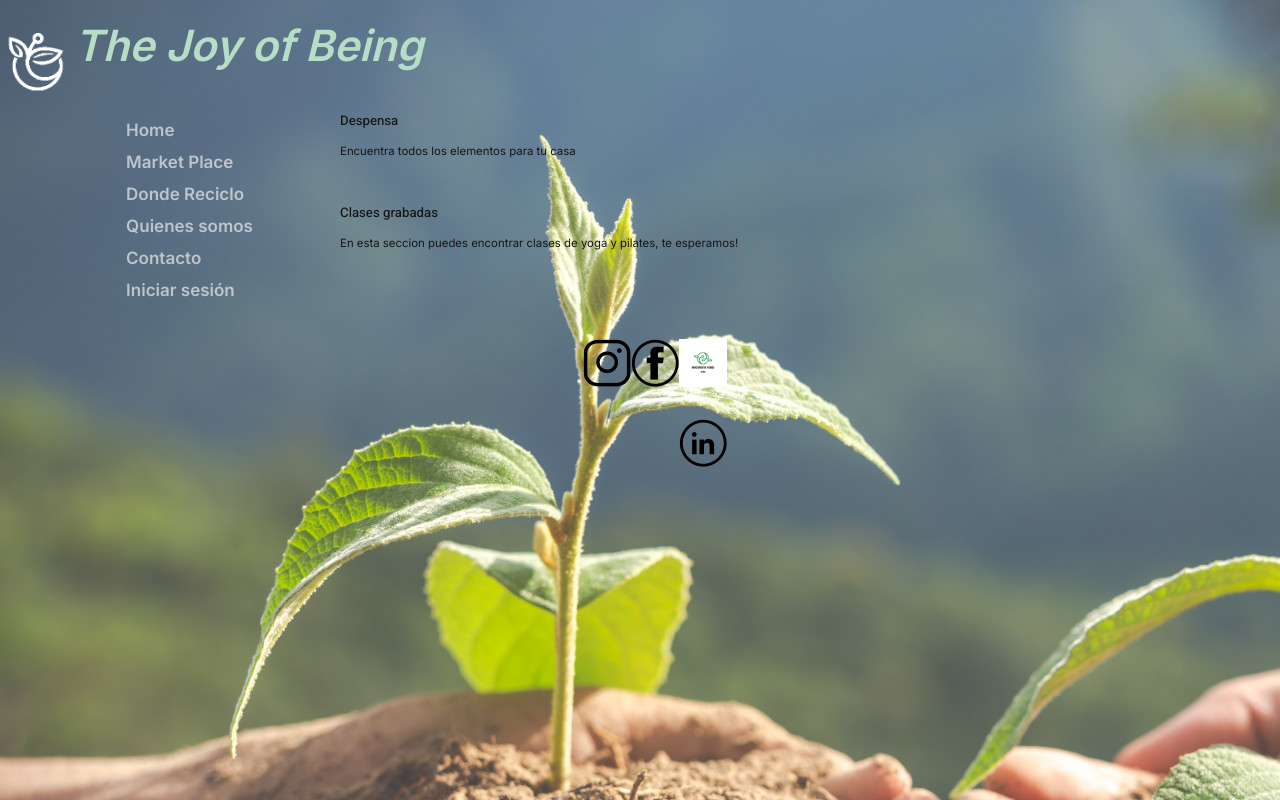
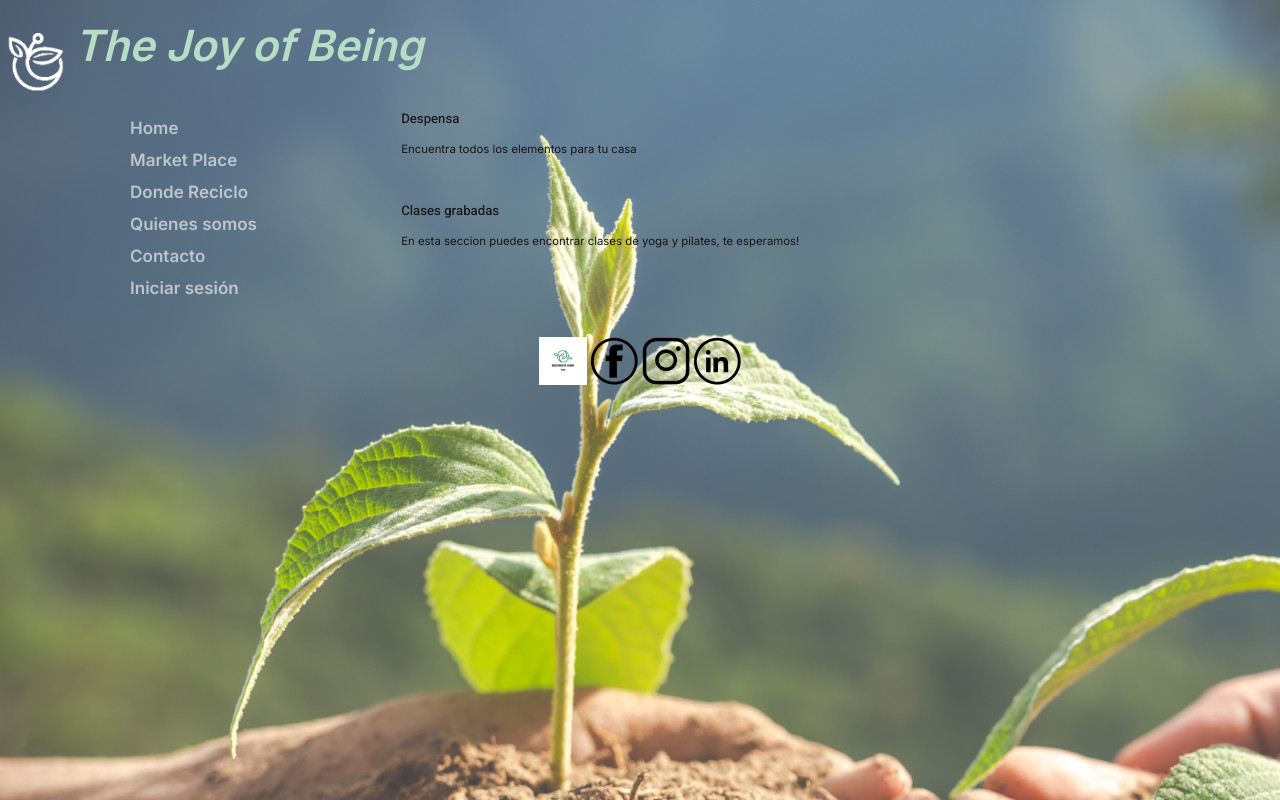
Before and after one commit to MelBareno/CoderHouse_PF_Tercera-entrega, a website: page pages/marketplace.html in a window 1280 px wide. Drawn offline with Linux system fonts and the light colour scheme.

Commit message:
adicionales entrega

```diff
--- a/css/scss/_buttons.scss
+++ b/css/scss/_buttons.scss
@@ -26,7 +26,7 @@
     input[type="reset"],
     input[type="button"], {
         @extend .btn;
-        background-color: pink;
+        background-color: var(--color-btn-input);
     }
 
  .button,
@@ -59,4 +59,4 @@
 @each $tiposredes,$color in $tiposredes {
     .btn--#{$tiposredes}{background-color:$color ;}
 
-}
+    }
--- a/css/scss/_forms.scss
+++ b/css/scss/_forms.scss
@@ -70,12 +70,14 @@ label>input[type="radio"] {
 
 }
 $estilos :(
-    color: var(--color-1-lighter),
+    color: rgba(255, 255, 255, 0.2),
     centro: center,
     tFuente:  var( --text-md ),
+    filter: blur(8px),
 );
 
 .formstyle {
     background-color: map-get($estilos, color);
+    backdrop-filter: map-get($estilos, filter);
     @include flex-center;
 }
--- a/css/scss/_settings.scss
+++ b/css/scss/_settings.scss
@@ -64,6 +64,7 @@
          --color-btn-text                : var(--color-black);
          --color-btn-hover               : var(--color-gray-8);
          --color-btn-hover-text          : var(--color-black);
+         --color-btn-input               : var(--color-1-lighter);
 
 
          /* others
@@ -133,7 +134,7 @@
      /* on mobile devices below 600px, change the value of '--multiplier'
       * to adjust the values of base font size and vertical space unit.
       */
-      @media screen and (max-width: 600px) {
+      @media screen and (max-width: 576px) {
          :root {
              --multiplier : 0.9375;
          }
@@ -161,7 +162,7 @@
 
      /* on mobile devices
       */
-      @media screen and (max-width: 600px) {
+      @media screen and (max-width: 576px) {
          :root {
              --gutter : 1rem
          }
--- a/css/scss/estilos.scss
+++ b/css/scss/estilos.scss
@@ -169,10 +169,10 @@ p{
 @media screen and (min-width: 992px) {
     #grilla {
       grid-template-areas:
-        "header header header"
-        "nav main_body main_body"
-        "footer footer footer";
-    grid-template-columns: auto auto auto ;
+        "header header"
+        "nav main_body"
+        "footer footer";
+    grid-template-columns: auto auto;
     }
 }
 /* ===================================================================
--- a/pages/marketplace.html
+++ b/pages/marketplace.html
@@ -66,15 +66,11 @@
 		</div>
 		<!-- inicio de footer -->
 		<footer id="footer">
-			<div class="container-fluid" >
-				<div class="row" class="d-flex justify-content-center">
-					<div class="col-12 col-sm-12 col-lg-12">
-						<a href="index.html"><img src="../assets/img/logo_favicon.ico"  style="float:right" ></a>
-						<a href="facebook link"><img src="../assets/img/social_media/fb.png" style="float:right" > </a>
-						<a href="inta link"> <img src="../assets/img/social_media/insta.png"style="float:right" ></a>
-						<a href="linkedin link"><img src="../assets/img/social_media/linkedin.png"style="float:right" ></a>
-					</div>
-				</div>
+			<div class="container-fluid mt-auto">
+						<a href="index.html"><img src="../assets/img/logo_favicon.ico" ></a>
+						<a href="facebook link"><img src="../assets/img/social_media/fb.png"  > </a>
+						<a href="inta link"> <img src="../assets/img/social_media/insta.png" ></a>
+						<a href="linkedin link"><img src="../assets/img/social_media/linkedin.png" ></a>
 			</div>
 		</footer>
 	</div>
```
Also changed, not shown: pages/contacto.html (+2 -4 lines), pages/dondereciclo.html (+0 -1 lines), css/main.css.
